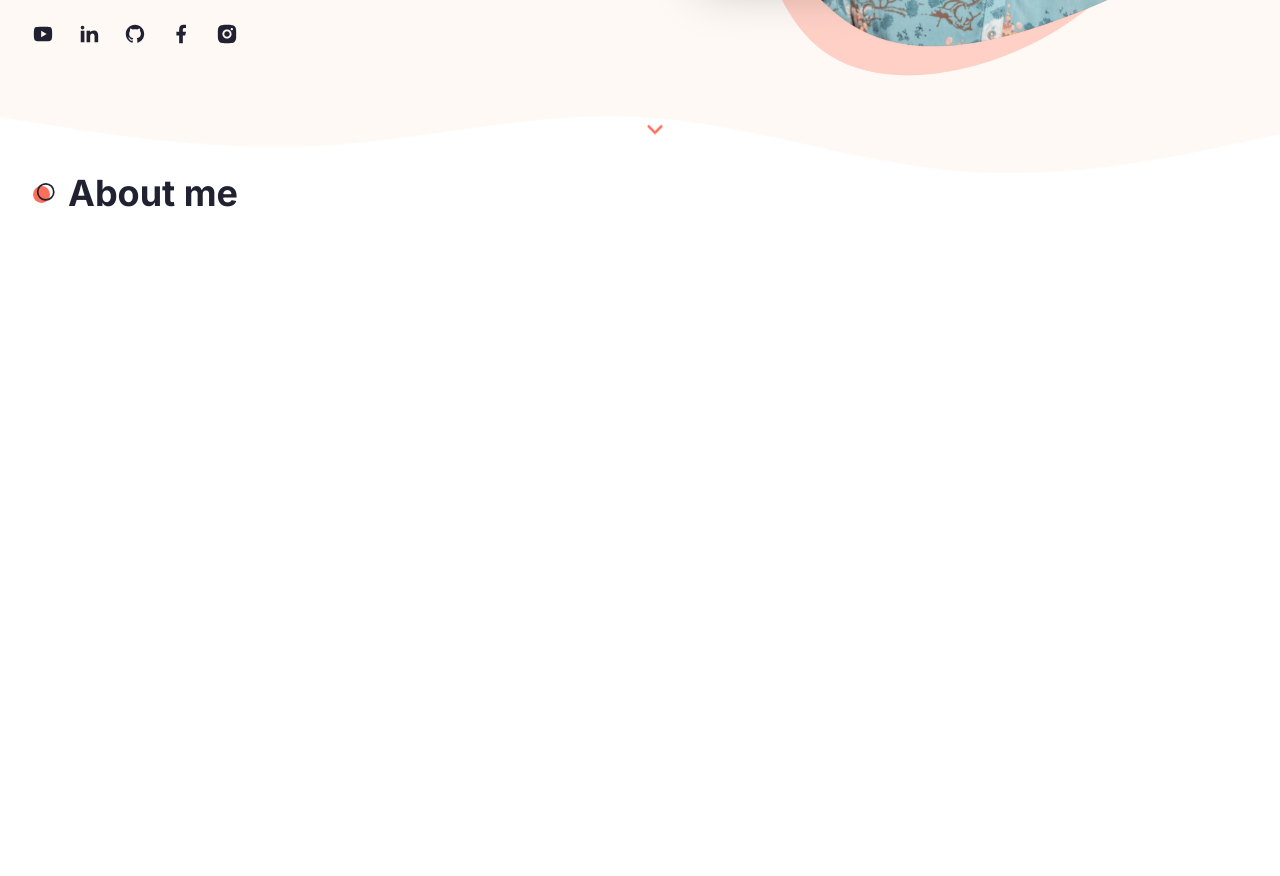
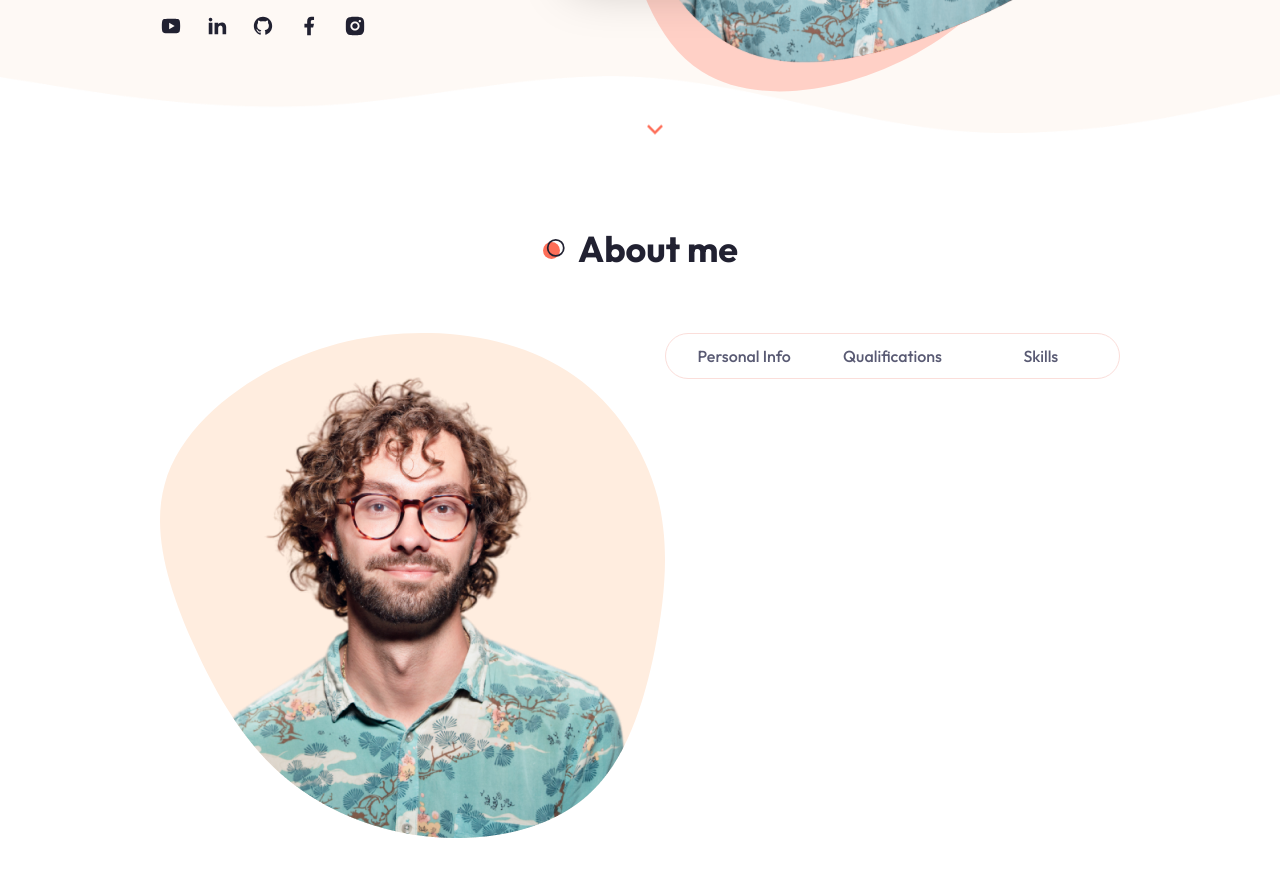
Before and after one commit to Roger5791/Portfolio, a Next.js app: page / in a window 1280 px wide. Shown: the part 600-1476 px from the top of the page. Built offline with nearby package versions, Linux system fonts and the light colour scheme.

Commit message:
Second Commit

```diff
--- a/app/globals.css
+++ b/app/globals.css
@@ -68,6 +68,18 @@
     @apply text-6xl xl:text-[52px] xl:leading-[80px] tracking-[-2px] font-bold
   }
 
+  .h2{
+    @apply text-4xl font-bold
+  }
+
+  .h3{
+    @apply text-3xl font-bold
+  }
+
+  .h4{
+    @apply text-[22px] font-semibold
+  }
+
   .section-title{
     @apply text-4xl font-bold relative w-max flex items-center justify-between gap-x-3 before:dark:bg-dots_dark before:bg-dots_light before:bg-no-repeat before:bg-center before:w-[24px] before:h-[24px]
   }
--- a/app/layout.jsx
+++ b/app/layout.jsx
@@ -1,10 +1,10 @@
-import { Inter } from "next/font/google";
+import { Outfit } from "next/font/google";
 import "./globals.css";
 import Header from "@/components/Header";
 import Footer from "@/components/Footer";
 import { ThemeProvider } from "@/components/ThemeProvider";
 
-const inter = Inter({ subsets: ["latin"] });
+const outfit = Outfit({ subsets: ["latin"] });
 
 export const metadata = {
   title: "Create Next App",
@@ -14,7 +14,7 @@
 export default function RootLayout({ children }) {
   return (
     <html lang="en" suppressHydrationWarning>
-      <body className={inter.className}>
+      <body className={outfit.className}>
       <ThemeProvider attribute='class' defaultTheme='light'>
         <Header />
         {children}
--- a/components/About.jsx
+++ b/components/About.jsx
@@ -1,105 +1,327 @@
-import DevImg from "./DevImg"
-import Image from "next/image"
-import {Tabs, TabsContent, TabsList, TabsTrigger} from '@/components/ui/tabs'
+import DevImg from "./DevImg";
+import Image from "next/image";
+import { Tabs, TabsContent, TabsList, TabsTrigger } from "@/components/ui/tabs";
 
-import { User2, MailIcon, HomeIcon, PhoneCall, Calendar, Briefcase } from "lucide-react"
+import {
+  User2,
+  MailIcon,
+  HomeIcon,
+  PhoneCall,
+  Calendar,
+  Briefcase,
+  GraduationCap,
+} from "lucide-react";
 
 const infoData = [
   {
     icon: <User2 size={20} />,
-        text: 'Saurav Antony',
+    text: "Saurav Antony",
   },
   {
     icon: <PhoneCall size={20} />,
-        text: '+91 9744753160',
+    text: "+91 9744753160",
   },
   {
     icon: <MailIcon size={20} />,
-        text: 'sauravantony2002@gmail.com',
+    text: "sauravantony2002@gmail.com",
   },
   {
     icon: <Calendar size={20} />,
-        text: 'Born on 24 Aug, 2002',
+    text: "Born on 24 Aug, 2002",
   },
   {
     icon: <HomeIcon size={20} />,
-        text: 'Kerala, India',
+    text: "Kerala, India",
   },
-]
+];
 
 const qualificationsData = [
   {
-        title:'education',
+    title: "education",
     data: [
       {
-                institute: 'S - Technologies',
-                course: 'C++ Comprehensive Course',
+        institute: "S - Technologies",
+        course: "C++ Comprehensive Course",
       },
       {
-                institute: 'Udemy + Freecodecamp',
-                course: 'Python Advanced Bootcamp',
+        institute: "Udemy + Freecodecamp",
+        course: "Python Advanced Bootcamp",
       },
       {
-                institute: 'Udemy',
-                course: 'React + Redux + NodeJS Course',
-            },
-        ],
-    },
-]
-
-const skillsData = [
-    {
-        title:'skills',
-        data: [
-            {
-                skill: 'Languages: ',
-                course: 'C++, Python',
-            },
-            {
-                institute: 'Frontend: ',
-                course: 'React, NextJS, HTML5, CSS, JavaScript, Bootstrap, Tailwind, PhP',
-            },
-            {
-                institute: 'Backend: ',
-                course: 'NodeJS, ExpressJS',
-            },
-            {
-                institute: 'Other: ',
-                course: 'Tkinter, Git',
+        institute: "Udemy",
+        course: "React + Redux + NodeJS Course",
       },
     ],
   },
   {
-        title:'tools',
+    title: "schooling",
     data: [
       {
-                imgPath: '/about/vscode.svg: ',
+        institute: "Bhrathiar University",
+        course: "Bachelor of Commerce (B.Com)",
       },
       {
-                imgPath: '/about/figma.svg: ',
+        institute: "Saraswathi Vidyanikethan",
+        course: "Commerce",
+      },
+    ],
+  },
+];
+
+const skillsData = [
+  {
+    title: "skills",
+    data: [
+      {
+        skill: "Languages: ",
+        course: "C++, Python",
       },
       {
-                imgPath: '/about/notion.svg: ',
+        skill: "Frontend: ",
+        course:
+          "React, NextJS, HTML5, CSS, JavaScript, Bootstrap, Tailwind, PhP",
       },
       {
-                imgPath: '/about/wordpress.svg: ',
+        skill: "Backend: ",
+        course: "NodeJS, ExpressJS",
       },
-        ]
-    }
-]
-
+      {
+        skill: "Other: ",
+        course: "Tkinter, Git",
+      },
+    ],
+  },
+  {
+    title: "tools",
+    data: [
+      {
+        imgPath: "/about/vscode.svg",
+      },
+      {
+        imgPath: "/about/figma.svg",
+      },
+      {
+        imgPath: "/about/notion.svg",
+      },
+      {
+        imgPath: "/about/wordpress.svg",
+      },
+    ],
+  },
+];
 
 const About = () => {
-
   const getData = (arr, title) => {
-        return arr.find((item) => item.title === title)
-    }
+    return arr.find((item) => item.title === title);
+  };
 
   return (
-    <section className="container mx-auto">
-        <h2 className="section-title"> About me</h2>
+    <section className=" h-[860px] pb-12 xl:py-24">
+      <div className="container mx-auto">
+        <h2 className="section-title mb-8 xl:mb-16 text-center mx-auto">
+          {" "}
+          About me
+        </h2>
+
+        <div className="flex flex-col xl:flex-row">
+          <div className="hidden xl:flex flex-1 relative">
+            <DevImg
+              containerStyles="bg-about_shape_light dark:bg-about_shape_dark w-[505px] h-[505px] bg-no-repeat relative"
+              imgSrc="/about/developer.png"
+            />
+          </div>
+
+          {/*=========Tabs========*/}
+
+          <div className="flex-1">
+            <Tabs>
+              <TabsList className="w-full grid xl:grid-cols-3 xl:max-w-[520px] xl:border dark:border-none">
+                <TabsTrigger className="w-[162px] xl:w-auto" value="personal">
+                  Personal Info
+                </TabsTrigger>
+                <TabsTrigger
+                  className="w-[162px] xl:w-auto"
+                  value="qualifications"
+                >
+                  Qualifications
+                </TabsTrigger>
+                <TabsTrigger className="w-[162px] xl:w-auto" value="skills">
+                  Skills
+                </TabsTrigger>
+              </TabsList>
+
+              {/*=========Tab Contents========*/}
+
+              <div className="text-lg mt-12 xl:mt-8">
+                {/*======Personal========*/}
+                <TabsContent value="personal">
+                  <div className="text-center xl:text-left">
+                    <h3 className="h3 mb-4">
+                      Unmaijaio aufauifh afhuiahf afuhauiofha fiahf afia
+                    </h3>
+                    <p className="subtitle max-w-xl mx-auto xl:mx-0">
+                      Lorem ipsum dolor sit, amet consectetur adipisicing elit.
+                      Enim rerum veniam quas repellat vero vel, quia molestiae
+                      deleniti nulla quaerat! Ipsam quod corporis debitis quis
+                      distinctio doloremque blanditiis veritatis ipsum.
+                    </p>
+
+                    {/*=========Personal info==========*/}
+
+                    <div className="grid xl:grid-cols-2 gap-4 mb-12">
+                      {infoData.map((item, index) => {
+                        return (
+                          <div
+                            className="flex items-center gap-x-4 mx-auto xl:mx-0"
+                            key={index}
+                          >
+                            <div className="text-primary">{item.icon}</div>
+                            <div>{item.text}</div>
+                          </div>
+                        );
+                      })}
+                    </div>
+
+                    {/*===========Languages==========*/}
+
+                    <div className="flex flex-col gap-y-2">
+                      <div className="text-primary">Language Skills</div>
+
+                      <div className="border-b border-border"></div>
+
+                      <div>English, German, Malayalam, Hindi</div>
+                    </div>
+                  </div>
+                </TabsContent>
+
+                {/*======Qualifiacations========*/}
+                <TabsContent value="qualifications">
+                  <div>
+                    <h3 className="h3 mb-8 text-center xl:text-left">
+                      My Awesome Journey
+                    </h3>
+                  </div>
+
+                  {/*=========Education========*/}
+
+                  <div className="grid md:grid-cols-2 gap-y-8">
+                    <div className="flex flex-col gap-y-6">
+                      <div className="flex gap-x-4 items-center text-[22px] text-primary">
+                        <Briefcase />
+                        <h4 className="capitalize font-medium">
+                          {getData(qualificationsData, "education").title}
+                        </h4>
+                      </div>
+
+                      <div className="flex flex-col gap-y-8">
+                        {getData(qualificationsData, "education").data.map(
+                          (item, index) => {
+                            const { institute, course } = item;
+                            return (
+                              <div className="flex gap-x-8 group" key={index}>
+                                <div className="h-[84px] w-[1px] bg-border relative ml-2">
+                                  <div className="w-[11px] h-[11px] rounded-full bg-primary absolute -left-[5px] group-hover:translate-y-[84px] transition-all duration-500"></div>
+                                </div>
+                                <div>
+                                  <div className="font-semibold text-xl leading-none mb-2">
+                                    {institute}
+                                  </div>
+                                  <div className="text-lg leading-none text-muted-foreground mb-4">
+                                    {course}
+                                  </div>
+                                </div>
+                              </div>
+                            );
+                          }
+                        )}
+                      </div>
+                    </div>
+
+                    <div className="flex flex-col gap-y-6">
+                      <div className="flex gap-x-4 items-center text-[22px] text-primary ">
+                        <GraduationCap size={30} />
+                        <h4 className="capitalize font-medium ">
+                          {getData(qualificationsData, "schooling").title}
+                        </h4>
+                      </div>
+
+                      <div className="flex flex-col gap-y-8">
+                        {getData(qualificationsData, "schooling").data.map(
+                          (item, index) => {
+                            const { institute, course } = item;
+                            return (
+                              <div className="flex gap-x-8 group" key={index}>
+                                <div className="h-[84px] w-[1px] bg-border relative ml-2">
+                                  <div className="w-[11px] h-[11px] rounded-full bg-primary absolute -left-[5px] group-hover:translate-y-[84px] transition-all duration-500"></div>
+                                </div>
+                                <div>
+                                  <div className="font-semibold text-xl leading-none mb-2">
+                                    {institute}
+                                  </div>
+                                  <div className="text-lg leading-none text-muted-foreground mb-4">
+                                    {course}
+                                  </div>
+                                </div>
+                              </div>
+                            );
+                          }
+                        )}
+                      </div>
+                    </div>
+                  </div>
+                </TabsContent>
+
+                {/*======Skills========*/}
+                <TabsContent value="skills">
+                  <div className="text-center xl:text-left">
+                    <h3 className="h3 mb-8">Tools I Use</h3>
+                  </div>
+
+                  <div>
+                    <h4 className="text-xl text-primary font-semibold mb-2">Skills</h4>
+                    <div className="border-b border-border mb-4"></div>
+
+                    <div>
+                      {getData(skillsData, 'skills').data.map((item, index) => {
+                        const { name } = item;
+                        return (
+                          <div
+                            className="w-full flex gap-x-4 items-start text-center xl:text-left mx-auto xl:mx-0"
+                            key={index}
+                          >
+                            <div className="font-medium pb-4">{item.skill}</div>
+                            <div className="text-right w-full">{item.course}</div>
+                          </div>
+                        );
+                      })}
+                    </div>
+                  </div>
+
+                  <div>
+                      <h4 className="text-xl  font-semibold mt-4 mb-2 xl:text-left">Tools</h4>
+
+                      <div className="border-b border-border mb-4"></div>
+
+                      <div className="flex gap-x-8 justify-center xl:justify-start">
+                        {getData(skillsData, 'tools').data.map((item, index) => {
+                            const { imgPath } = item;
+                            return (
+                                <div key={index}>
+                                    <Image src={imgPath} width={48} height={48} alt="" priority />
+                                </div>
+                            )
+                        })}
+                      </div>
+
+                  </div>
+                </TabsContent>
+              </div>
+            </Tabs>
+          </div>
+        </div>
+      </div>
     </section>
-  )
-}
+  );
+};
 
-export default About
+export default About;
--- a/components/Hero.jsx
+++ b/components/Hero.jsx
@@ -16,7 +16,7 @@
 
 const Hero = () => {
   return (
-    <section className="py-12 xl:py-24 h-[84vh] xl:pt-20 bg-hero bg-no-repeat bg-bottom bg-cover dark:bg-none">
+    <section className="py-12 xl:py-24 xl:pt-24 bg-hero bg-no-repeat bg-bottom bg-cover dark:bg-none">
       <div className="container mx-auto">
         <div className="flex justify-between gap-x-8">
           <div className="flex max-w-[600px] flex-col justify-center mx-auto xl:mx-0 text-center xl:text-left ">
--- a/components/ui/tabs.jsx
+++ b/components/ui/tabs.jsx
@@ -11,7 +11,7 @@
   <TabsPrimitive.List
     ref={ref}
     className={cn(
-      "inline-flex h-10 items-center justify-center rounded-md bg-muted p-1 text-muted-foreground",
+      "inline-flex items-center justify-center xl:bg-white p-1 text-muted-foreground rounded-[30px] dark:md:bg-secondary",
       className
     )}
     {...props} />
@@ -22,7 +22,7 @@
   <TabsPrimitive.Trigger
     ref={ref}
     className={cn(
-      "inline-flex items-center justify-center whitespace-nowrap rounded-sm px-3 py-1.5 text-sm font-medium ring-offset-background transition-all focus-visible:outline-none focus-visible:ring-2 focus-visible:ring-ring focus-visible:ring-offset-2 disabled:pointer-events-none disabled:opacity-50 data-[state=active]:bg-background data-[state=active]:text-foreground data-[state=active]:shadow-sm",
+      "inline-flex items-center justify-center whitespace-nowrap rounded-full px-3 py-1.5 text-base font-medium ring-offset-background transition-all focus-visible:outline-none focus-visible:ring-2 focus-visible:ring-ring focus-visible:ring-offset-2 disabled:pointer-events-none disabled:opacity-50 data-[state=active]:bg-primary data-[state=active]:text-white data-[state=active]:shadow-sm",
       className
     )}
     {...props} />
--- a/tailwind.config.js
+++ b/tailwind.config.js
@@ -13,7 +13,10 @@
       center: true,
       padding: "2rem",
       screens: {
-        "2xl": "1400px",
+        sm:'640px',
+        md:'768px',
+        lg:'1024px',
+        xl:'1400px',
       },
     },
     extend: {
@@ -80,6 +83,8 @@
         hero_shape: 'url(/hero/shape-1.svg)',
         hero_shape2_light: 'url(/hero/shape-2-light.svg)',
         hero_shape2_dark: 'url(/hero/shape-2-dark.svg)',
+        about_shape_light: 'url(/about/shape-light.svg)',
+        about_shape_dark: 'url(/about/shape-dark.svg)',
         dots_light: 'url(/dots-light.svg)',
         dots_dark: 'url(/dots-dark.svg)',
       }
```
Lines whose indentation alone changed are shown as unchanged.
